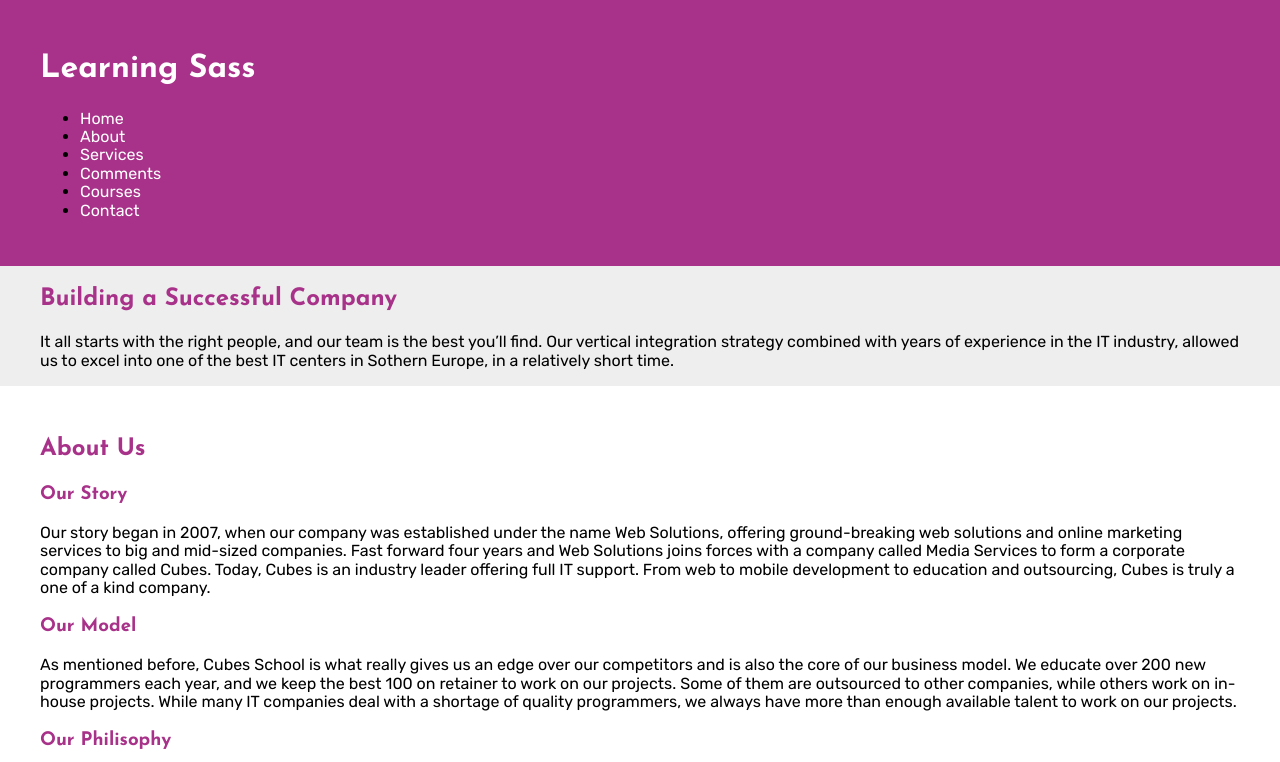
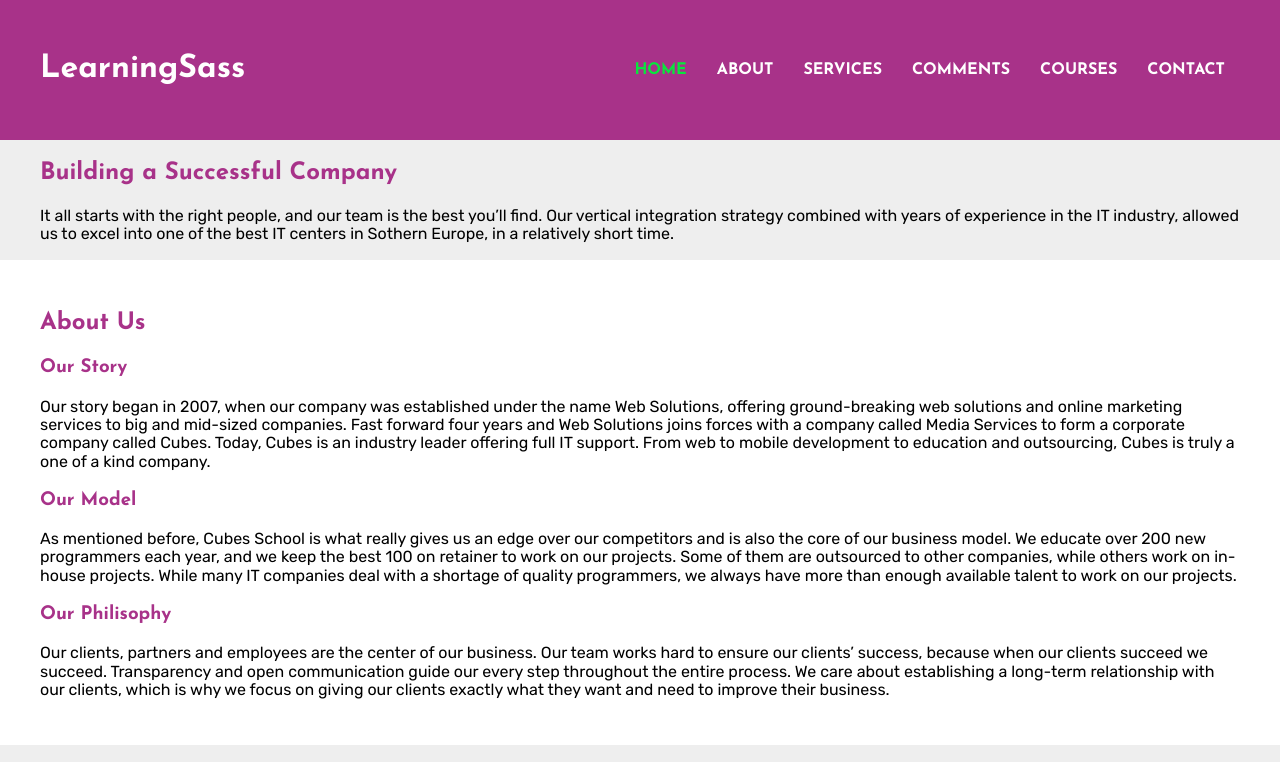
Before and after one commit to UrosiVesna/learningSass, a plain HTML site: page learningSass/public_html/index.html in a window 1280 px wide. Shown: the top 762 px of the page. Drawn offline with nearby package versions, Linux system fonts and the light colour scheme; files that its build step writes are made by us from their sources.

Commit message:
working with header

```diff
--- a/learningSass/public_html/index.html
+++ b/learningSass/public_html/index.html
@@ -14,10 +14,11 @@
     <body>
         <header>
             <div class="container">
+                <h1 class="branding"><a href="#">LearningSass</a></h1>
                 <nav>
-                    <h1 class="branding"><a href="#">Learning Sass</a></h1>
+
                     <ul>
-                        <li><a href="#home">Home</a></li>
+                        <li><a class="active" href="#home">Home</a></li>
                         <li><a href="#about">About</a></li>
                         <li><a href="#service">Services</a></li>
                         <li><a href="#comments">Comments</a></li>
--- a/learningSass/public_html/scss/partials/_header.scss
+++ b/learningSass/public_html/scss/partials/_header.scss
@@ -1,12 +1,94 @@
 
 $header-bg: $purple;
 $header-link-color: $white;
+$nav-font: $josefin;
+$nav-link-hover: $green;
+
+
 
 header{
     padding: 30px 0;
     background-color: $header-bg;
 
+    .branding{
+        text-align: center;
+
+        a{
+            color: $header-link-color;
+        }
+    }
+    nav{
+        ul{
+            list-style: none;
+            padding-left: 0;
+
+            li{
+                a{
+                    display: block;
+                    padding: 5px 0;
+                    color: $header-link-color;
+                    text-align: center;
+                    font-family: $nav-font;
+                    text-transform: uppercase;
+                    font-weight: $font-bold;
+
+                    &:hover,
+                    &.active{
+                        color: $nav-link-hover;
+                    }
+
+                }
+
+            }
+
+        }
+    }//nav-end
+
+}//header end
+
+
+@media(min-width:768px){
+    header{
+        .container{
+            display: flex;
+            justify-content: space-between;
+            align-items: center;
+
+            nav{
+                ul{
+                    display: flex;
+
+                    li{
+                        a{
+                            padding: 5px;
+                        }
+                    }
+                }//ul end
+            }//nav-end
+
+        }//container-end
+    }//header end
 }
-header a{
-    color: $white;
+
+@media(min-width:992px){
+    header{
+        .container{
+            display: flex;
+            justify-content: space-between;
+            align-items: center;
+
+            nav{
+                ul{
+                    display: flex;
+
+                    li{
+                        a{
+                            padding: 5px 15px;
+                        }
+                    }
+                }//ul end
+            }//nav-end
+
+        }//container-end
+    }//header end
 }
--- a/learningSass/public_html/scss/partials/_variables.scss
+++ b/learningSass/public_html/scss/partials/_variables.scss
@@ -4,3 +4,4 @@ $white : #ffffff;
 $black : #000;
 $purple : #a83289;
 $light-gray: #eeeeee;
+$green: #09e63d;
```
Also changed, not shown: learningSass/public_html/css/theme.css, 1 other file.
